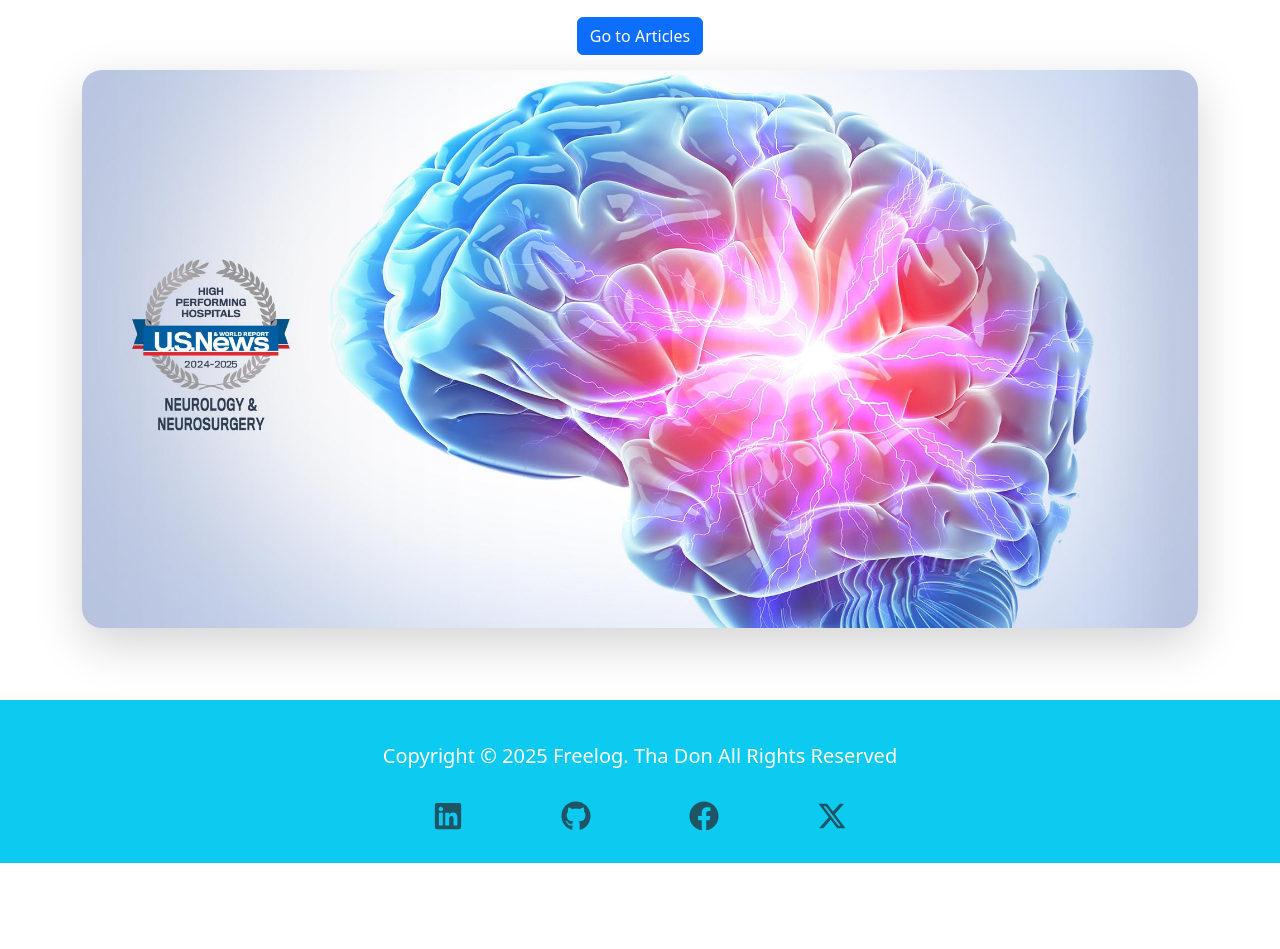
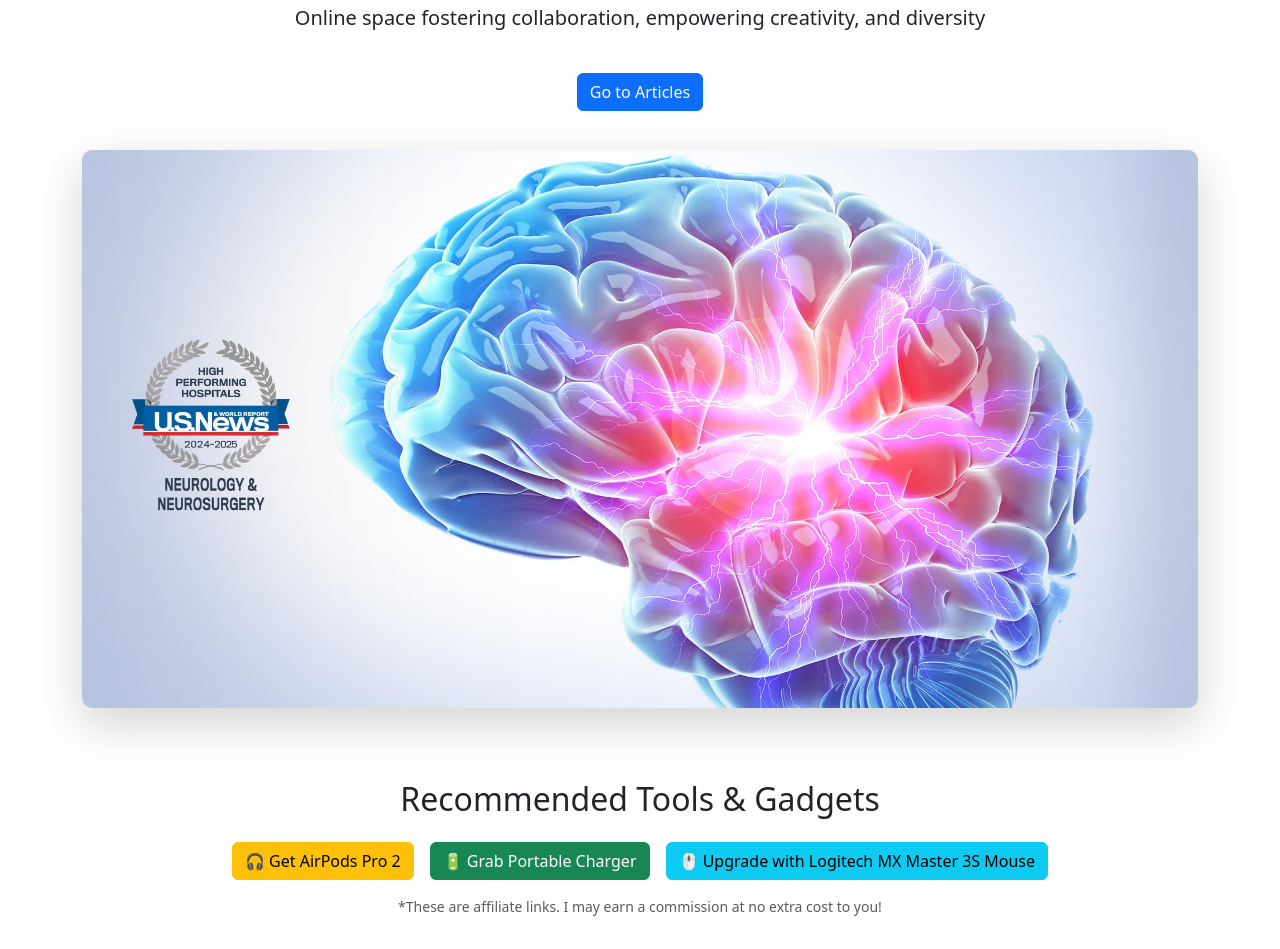
Before and after one commit to tafadzwamunyuki/webposts, a React (Vite) app in the folder frontend/: page / in a window 1280 px wide. Shown: the part 223-1172 px from the top of the page. Before the commit the page ends 1086 px from the top, so only its background shows below. Built offline with nearby package versions, Linux system fonts and the light colour scheme.

Commit message:
Update HomePage.jsx

```diff
--- a/frontend/src/components/HomePage.jsx
+++ b/frontend/src/components/HomePage.jsx
@@ -4,16 +4,62 @@ import '../index.css';
 
 export default function HomePage() {
   return (
-    <div className='text-center'>
-      <h1 className='note'>DISABLE VPN TO ACCESS ARTICLES!</h1>
-    <div className="container text-center mt-1">
-      <h1 className="mb-4">📝 Freelog: The hub where creativity meets</h1>
-      <p className="lead">Online space fostering collaboration, empowering creativity, and diversity </p>
-      <Link to="/blogs" className="btn btn-primary mt-8">Go to Articles</Link>
-      <img src="/brain.jpg"
-        className='landing-img img-fluid shadow-lg mb-4'
-        alt='' />
-    </div>
+    <div className="container-fluid text-center p-4">
+      <h1 className="note text-danger mb-3">DISABLE VPN TO ACCESS ARTICLES!</h1>
+
+      <div className="container mt-1">
+        <h1 className="mb-4">📝 Freelog: The hub where creativity meets</h1>
+        <p className="lead">Online space fostering collaboration, empowering creativity, and diversity</p>
+
+        <Link to="/blogs" className="btn btn-primary my-4">
+          Go to Articles
+        </Link>
+
+        <div className="d-flex justify-content-center">
+          <img
+            src="/brain.jpg"
+            className="landing-img img-fluid shadow-lg mb-4"
+            alt="Brain representing creativity"
+            style={{ maxWidth: '100%', height: 'auto', borderRadius: '10px' }}
+          />
+        </div>
+
+        {/* --- Affiliate Section --- */}
+        <div className="mt-5">
+          <h2 className="mb-4">Recommended Tools & Gadgets</h2>
+          <div className="d-flex flex-column flex-md-row justify-content-center align-items-center gap-3">
+            <a
+              href="https://www.amazon.com/dp/B0CP4CG1ZB?tag=tafadzwamunyu-21"
+              target="_blank"
+              rel="noopener noreferrer"
+              className="btn btn-warning"
+            >
+              🎧 Get AirPods Pro 2
+            </a>
+            <a
+              href="https://www.amazon.com/dp/B07CZDXDG8?tag=tafadzwamunyu-21"
+              target="_blank"
+              rel="noopener noreferrer"
+              className="btn btn-success"
+            >
+              🔋 Grab Portable Charger
+            </a>
+            <a
+              href="https://www.amazon.com/dp/B09HMKFDXC?tag=tafadzwamunyu-21"
+              target="_blank"
+              rel="noopener noreferrer"
+              className="btn btn-info"
+            >
+              🖱️ Upgrade with Logitech MX Master 3S Mouse
+            </a>
+          </div>
+
+          <p className="small text-muted mt-3">
+            *These are affiliate links. I may earn a commission at no extra cost to you!
+          </p>
+        </div>
+        {/* --- End Affiliate Section --- */}
+      </div>
     </div>
   );
 }
```
